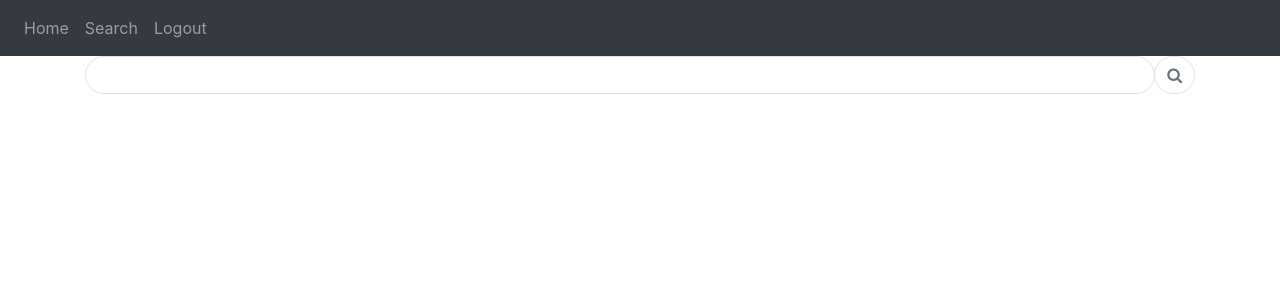
After one commit to caped-doshi/your-anime-recs, a Flask app: page /search in a window 1280 px wide. The commit adds this page. Shown: the top 300 px of the page. Run offline with Flask 2, Linux system fonts and the light colour scheme; a user stored in the database is signed in; some libraries are stand-ins or nearby versions.

Commit message:
search bar functionality

```diff
--- a/website/__init__.py
+++ b/website/__init__.py
@@ -18,7 +18,7 @@ def create_app():
     app.register_blueprint(views, url_prefix='/')
     app.register_blueprint(auth, url_prefix='/')
 
-    from .models import User, Anime
+    from .models import User, Anime_Rating
 
     create_database(app)
 
--- /dev/null
+++ b/website/static/anime_list.js
@@ -0,0 +1,33 @@
+console.log('loaded anime list');
+
+const anime_list = document.getElementById("anime_list");
+const search_bar = document.getElementById("searchBar");
+let anime = [];
+
+search_bar.addEventListener('keyup', (e) => {
+    console.log('keyup');
+    const search = e.target.value.toLowerCase();
+    const filtered = anime.filter((a) => {
+        return a.toLowerCase().includes(search);
+    });
+    display_anime(filtered);
+});
+
+const load_anime = () => {
+    anime = ["Naruto", "One Piece", "Attack on Titan", "My Hero Academia", "Hunter X Hunter"];
+    console.log(anime);
+};
+
+const display_anime = (anime) => {
+    const html_string = anime.map((a) => {
+        console.log('loop')
+        return `
+            <li class="anime">
+                <h6>${a}</h6>
+            </li>
+        `;
+    }).join('');
+    anime_list.innerHTML = html_string;
+};
+
+load_anime();
--- a/website/templates/base.html
+++ b/website/templates/base.html
@@ -25,6 +25,7 @@
                 <div class="navbar-nav">
                     {% if user.is_authenticated %}
                     <a class="nav-item nav-link" id="home" href="/">Home</a>
+                    <a class="nav-item nav-link" id="search" href="/search">Search</a>
                     <a class="nav-item nav-link" id="logout" href="/logout">Logout</a>
                     {% else %}
                     <a class="nav-item nav-link" id="login" href="/login">Login</a>
--- /dev/null
+++ b/website/templates/search.html
@@ -0,0 +1,17 @@
+{%extends "base.html"%}
+{%block title%} Search for Anime you have watched {%endblock%}
+
+{% block content %}
+<div class="input-group">
+    <input class="form-control border-end-0 border rounded-pill" type="text" name="searchBar" id="searchBar">
+    <span class="input-group-append">
+        <button class="btn btn-outline-secondary bg-white border-start-0 border rounded-pill ms-n3" type="button">
+            <i class="fa fa-search"></i>
+        </button>
+    </span>
+</div>
+
+<ul id="anime_list"></ul>
+<script type="text/javascript" src="{{ url_for('static', filename='anime_list.js') }}"></script>
+
+{%endblock%}
--- a/website/views.py
+++ b/website/views.py
@@ -3,6 +3,11 @@ from flask_login import login_required, current_user
 
 views = Blueprint('views', __name__)
 
+@views.route('/search')
+@login_required
+def search_page():
+    return render_template("search.html", user=current_user)
+
 @views.route('/')
 @login_required
 def home():
```
Also changed, not shown: website/models.py (+4 -4 lines), website/database.db.
